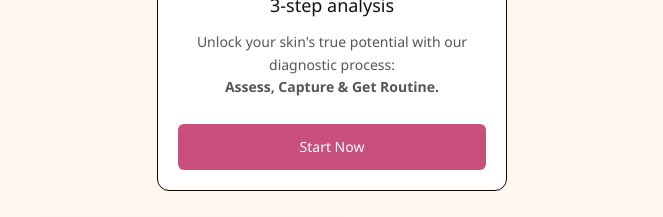
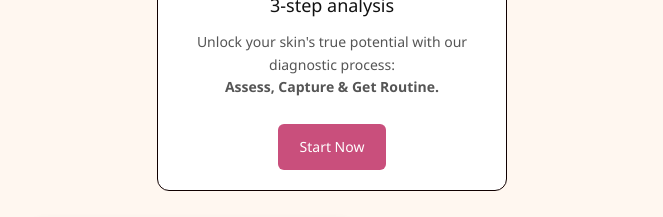
Before and after one commit to chocky18/nira-ui, a React (Vite) app: page /try-now in a window 1280 px wide. Shown: the part 2660-2877 px from the top of the page, without its empty margins (308-971 px from the left). Built offline with nearby package versions, Linux system fonts and the light colour scheme; no server answers; grey boxes are pictures that could not be loaded.

Commit message:
debugged few issues on links

```diff
--- a/src/Pages/PictureInstructions.jsx
+++ b/src/Pages/PictureInstructions.jsx
@@ -1,6 +1,8 @@
 import React from "react";
 import "./PictureInstructions.css";
 import FaqSection from "./FaqSection";
+import { Link } from 'react-router-dom';
+
 const PictureInstructions = () => {
   return (
     <>
@@ -44,7 +46,9 @@ const PictureInstructions = () => {
           </div>
         </div>
 
-        <button className="try-now-btn">Try Now</button>
+        <Link to="/chatbot">
+          <button className="try-now-btn">Try Now</button>
+        </Link>
       </div>
       <FaqSection />
     </>
--- a/src/Pages/SkinAnalysis.jsx
+++ b/src/Pages/SkinAnalysis.jsx
@@ -1,6 +1,7 @@
 import React from "react";
 import "./SkinAnalysis.css";
 import AIPowered from "./AIPowered";
+import { Link } from 'react-router-dom';
 
 const SkinAnalysis = () => {
   return (
@@ -15,7 +16,10 @@ const SkinAnalysis = () => {
             <br />
             <strong>Assess, Capture & Get Routine.</strong>
           </p>
-          <button className="btn-primary">Start Now</button>
+
+          <Link to="/chatbot">
+            <button className="btn-primary">Start Now</button>
+          </Link>
         </div>
 
         {/* Step Cards (below text) */}
```
